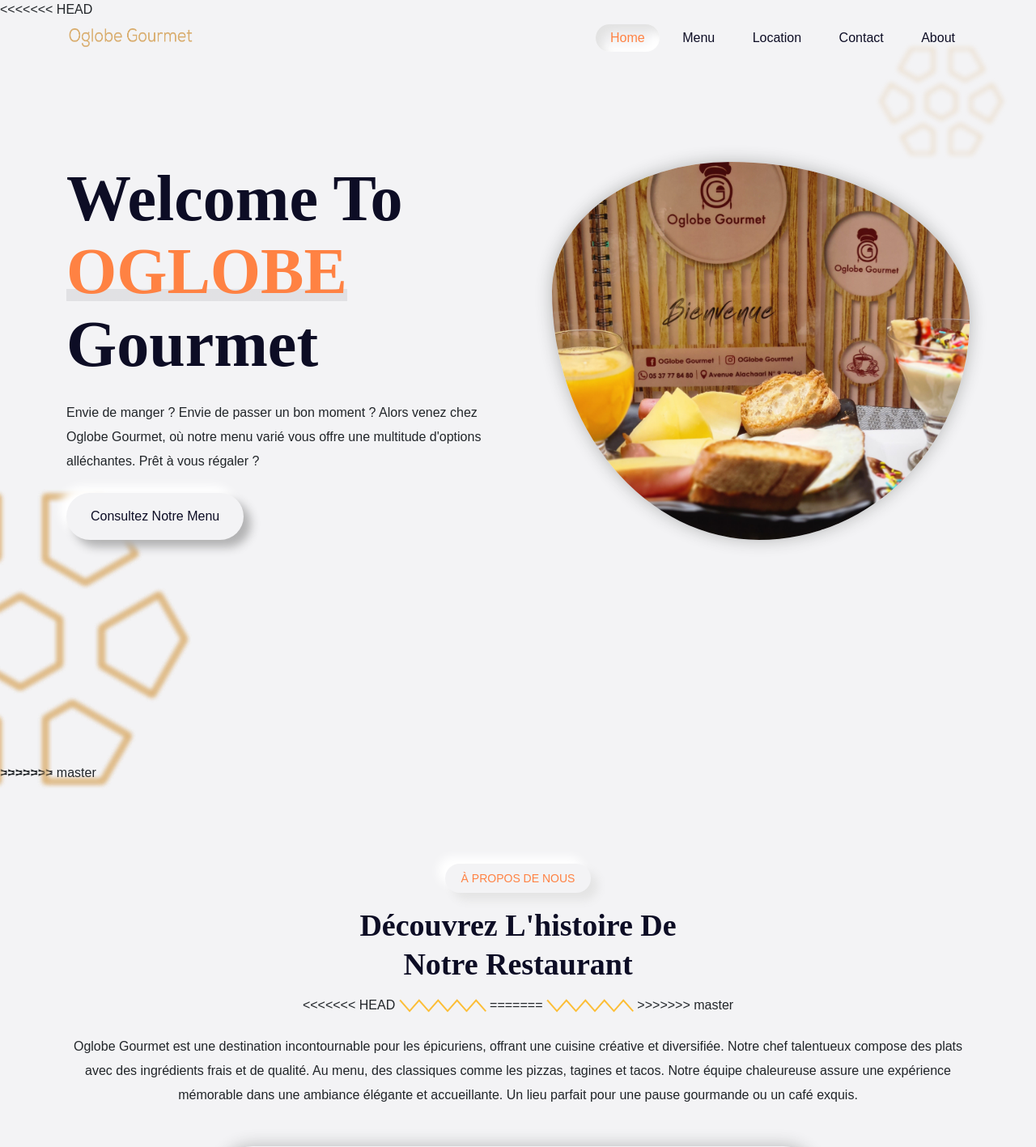
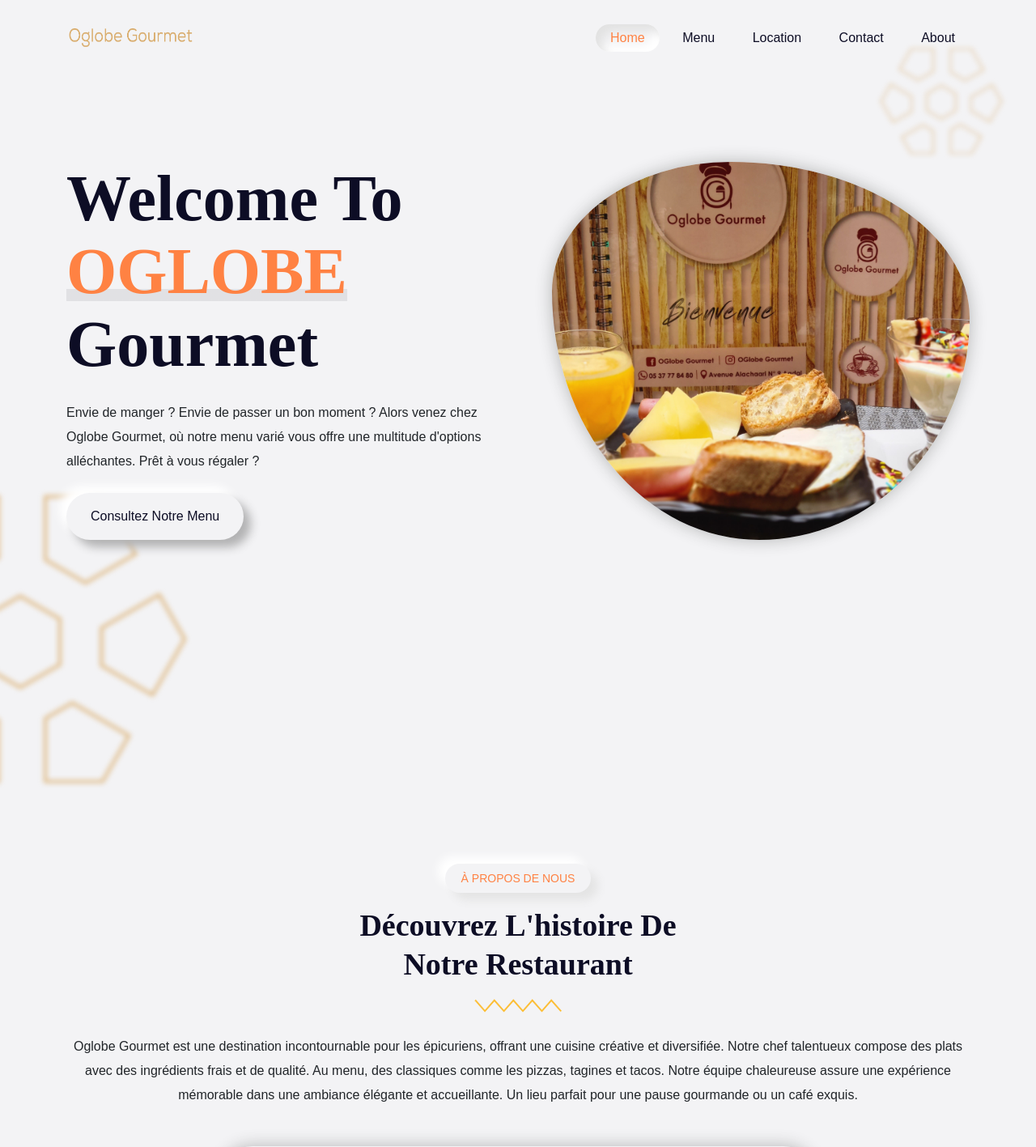
Before and after one commit to ouzak-dev/oglobe, a Flask app: page / in a window 1280 px wide. Shown: the top 1417 px of the page at 81% size. Run offline with Flask 3, Linux system fonts and the light colour scheme; some libraries are stand-ins or nearby versions.

Commit message:
Clean all merge conflict markers from templates

```diff
--- a/app/templates/home.html
+++ b/app/templates/home.html
@@ -5,17 +5,10 @@
 <section class="main-banner" id="home">
     <div class="js-parallax-scene">
         <div class="banner-shape-1 w-100" data-depth="0.30">
-<<<<<<< HEAD
-            <img src="{{ url_for('static', filename='assets/images/design.png') }}" alt="design">
-        </div>
-        <div class="banner-shape-2 w-100" data-depth="0.25">
-            <img src="{{ url_for('static', filename='assets/images/design.png') }}" alt="design">
-=======
             <img src="{{ url_for('static', filename='assets/images/design.png') }}" alt="design" loading="lazy">
         </div>
         <div class="banner-shape-2 w-100" data-depth="0.25">
             <img src="{{ url_for('static', filename='assets/images/design.png') }}" alt="design" loading="lazy">
->>>>>>> master
         </div>
     </div>
     <div class="sec-wp">
@@ -56,12 +49,8 @@
                     <p class="sec-sub-title mb-3">À propos de nous</p>
                     <h2 class="h2-title">Découvrez l'histoire de<span> notre restaurant</span></h2>
                     <div class="sec-title-shape mb-4">
-<<<<<<< HEAD
-                        <img src="{{ url_for('static', filename='assets/images/title-shape.svg') }}" alt="">
-=======
                         <img src="{{ url_for('static', filename='assets/images/title-shape.svg') }}" alt=""
                             loading="lazy">
->>>>>>> master
                     </div>
                     <p>Oglobe Gourmet est une destination incontournable pour les épicuriens, offrant une cuisine
                         créative et diversifiée. Notre chef talentueux compose des plats avec des ingrédients frais
@@ -98,12 +87,8 @@
                             <p class="sec-sub-title mb-3">Our Menu</p>
                             <h2 class="h2-title">Explore our Menu</h2>
                             <div class="sec-title-shape mb-4">
-<<<<<<< HEAD
-                                <img src="{{ url_for('static', filename='assets/images/title-shape.svg') }}" alt="">
-=======
                                 <img src="{{ url_for('static', filename='assets/images/title-shape.svg') }}" alt=""
                                     loading="lazy">
->>>>>>> master
                             </div>
                         </div>
                     </div>
@@ -298,17 +283,10 @@
 
 <section class="book-table section bg-light">
     <div class="book-table-shape">
-<<<<<<< HEAD
-        <img src="{{ url_for('static', filename='assets/images/table-leaves-shape.png') }}" alt="">
-    </div>
-    <div class="book-table-shape book-table-shape2">
-        <img src="{{ url_for('static', filename='assets/images/table-leaves-shape.png') }}" alt="">
-=======
         <img src="{{ url_for('static', filename='assets/images/table-leaves-shape.png') }}" alt="" loading="lazy">
     </div>
     <div class="book-table-shape book-table-shape2">
         <img src="{{ url_for('static', filename='assets/images/table-leaves-shape.png') }}" alt="" loading="lazy">
->>>>>>> master
     </div>
     <div class="sec-wp">
         <div class="container">
@@ -318,12 +296,8 @@
                         <p class="sec-sub-title mb-3">Heures d'ouverture</p>
                         <h2 class="h2-title">Table d'ouverture</h2>
                         <div class="sec-title-shape mb-4">
-<<<<<<< HEAD
-                            <img src="{{ url_for('static', filename='assets/images/title-shape.svg') }}" alt="">
-=======
                             <img src="{{ url_for('static', filename='assets/images/title-shape.svg') }}" alt=""
                                 loading="lazy">
->>>>>>> master
                         </div>
                     </div>
                 </div>
@@ -421,12 +395,8 @@
                         <h2 class="h2-title">Qu'est-ce que nos clients disent de nous ?</h2>
                         <p>Source : <span class="name">Google Maps</span></p>
                         <div class="sec-title-shape mb-4">
-<<<<<<< HEAD
-                            <img src="{{ url_for('static', filename='assets/images/title-shape.svg') }}" alt="">
-=======
                             <img src="{{ url_for('static', filename='assets/images/title-shape.svg') }}" alt=""
                                 loading="lazy">
->>>>>>> master
                         </div>
                     </div>
                 </div>
```
Also changed, not shown: app/templates/about.html (+0 -21 lines), app/templates/location.html (+0 -27 lines), app/templates/menu.html (+0 -8 lines).
